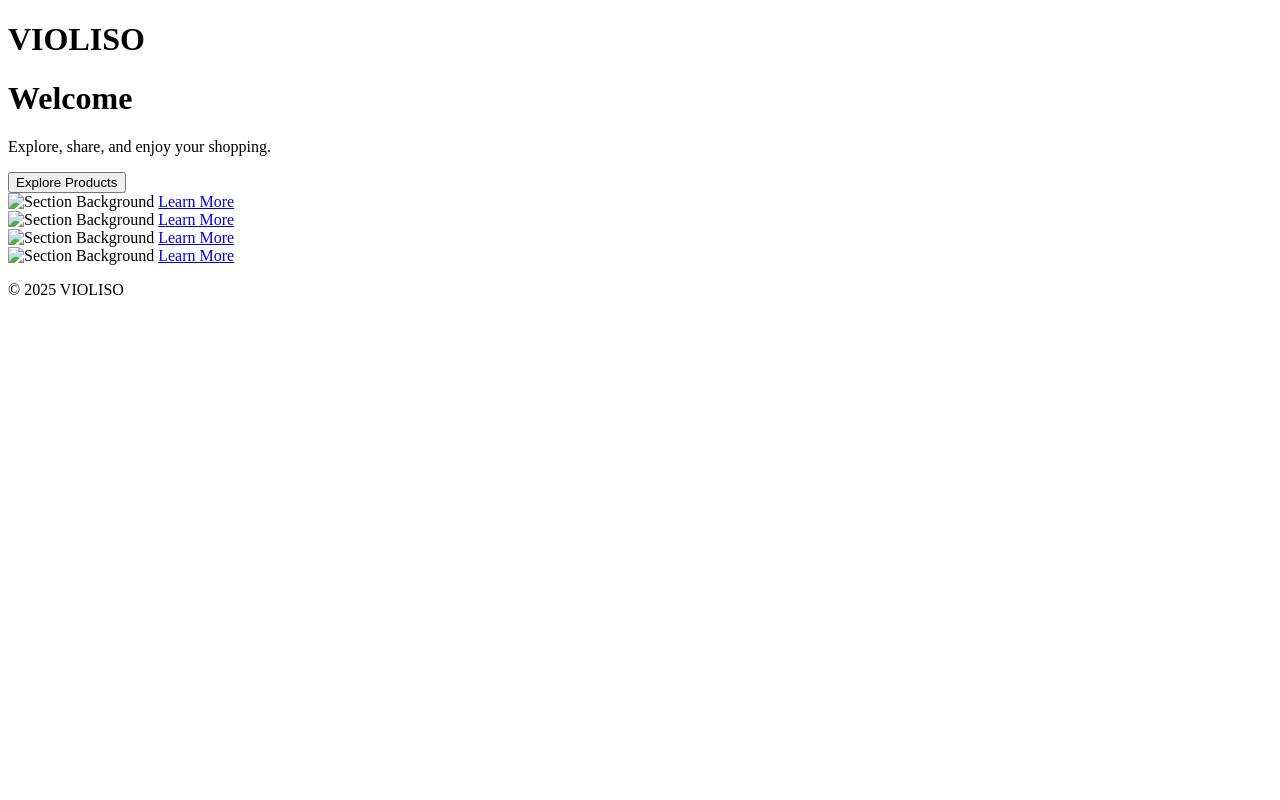
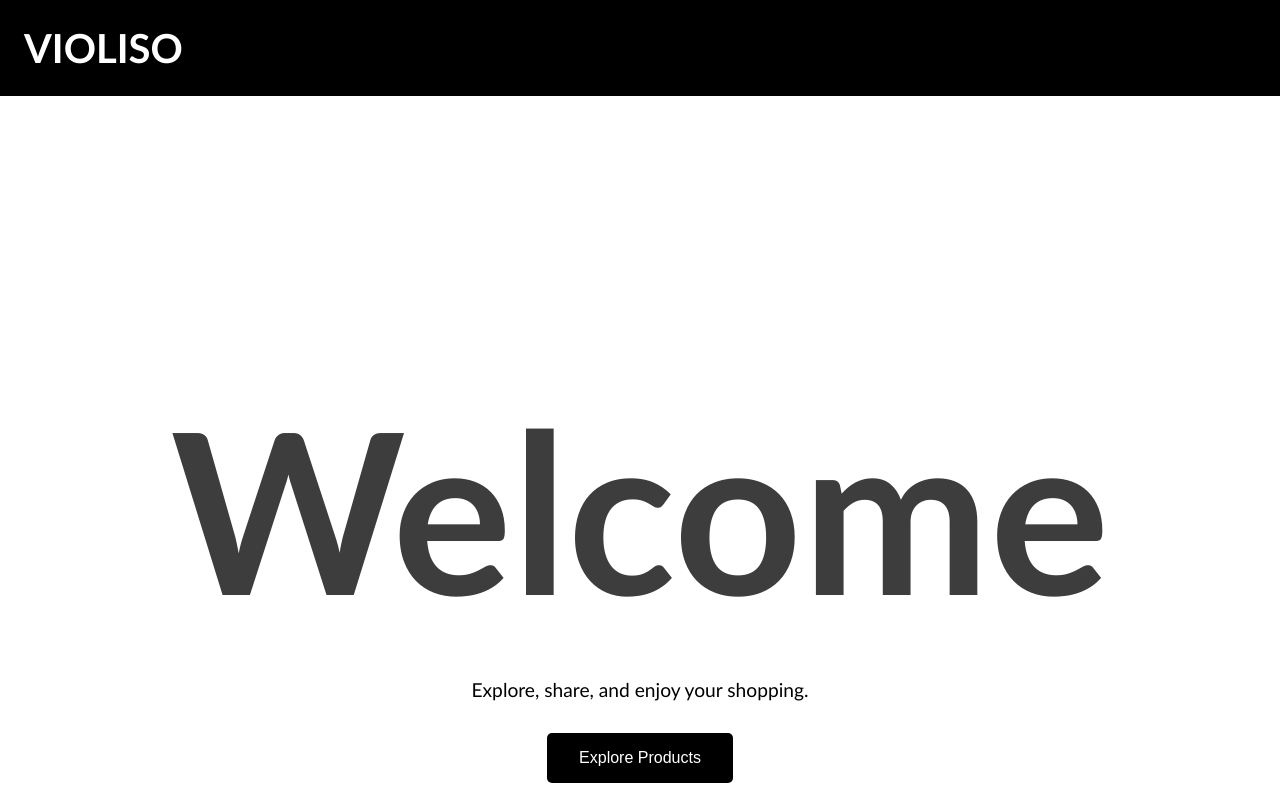
Before and after one commit to bakar145/buy-carry, a plain HTML site: page index.html in a window 1280 px wide. Shown: the top 800 px of the page. Drawn offline with Linux system fonts and the light colour scheme; a web font is replaced by a local one.

Commit message:
landing pagess

```diff
--- a/index.html
+++ b/index.html
@@ -24,7 +24,7 @@
     </div>
 
     <div id="section2" class="section">
-        <img src="Untitled design 2.jpg" alt="Section Background">
+        <img src="Untitled design2.jpg" alt="Section Background">
         <a href="#">Learn More</a>
     </div>
 
--- /dev/null
+++ b/styles.css
@@ -0,0 +1,131 @@
+/* CSS: styles.css */
+body {
+    margin: 0;
+    font-family: 'Trebuchet MS', Arial, sans-serif;
+    background: linear-gradient(to bottom, hsl(0, 0%, 100%), #2e2e2e);
+    color: #ffffff;
+    scroll-behavior: smooth;
+}
+
+header {
+    text-align: left;
+    padding: 1.5rem;
+    background: #000000;
+    box-shadow: 0 4px 8px rgba(0, 0, 0, 0.2);
+}
+
+header h1 {
+    font-size: 2.5rem;
+    margin: 0;
+    color: #ffffff;
+}
+
+.hero {
+    display: flex;
+    flex-direction: column;
+    align-items: center;
+    text-align: center;
+    padding: 8rem 2rem;
+    background: #ffffff;
+    color: #3d3d3d;
+}
+
+.hero h1 {
+    font-size: 14rem; /* Increased font size for 'Welcome' */
+    margin-bottom: 1rem;
+    color: #3d3d3d;
+}
+
+.hero p {
+    font-size: 1.2rem;
+    max-width: 600px;
+    margin-bottom: 2rem;
+    color: #000000;
+}
+
+.hero button {
+    background: #000000;
+    color: #fff;
+    padding: 1rem 2rem;
+    font-size: 1rem;
+    border: none;
+    border-radius: 5px;
+    cursor: pointer;
+    transition: background 0.3s;
+}
+
+.hero button:hover {
+    background: #363636;
+}
+
+.section {
+    min-height: 100vh;
+    padding: 4rem 2rem;
+    display: flex;
+    flex-direction: column;
+    align-items: center;
+    text-align: center;
+}
+
+.section:nth-child(odd) {
+    background: #ffffff;
+    color: #000000;
+}
+
+.section:nth-child(even) {
+    background: #ffffff;
+    color: #ffffff;
+}
+
+.section img {
+    max-width: 100%;
+    height: auto;
+    border-radius: 10px;
+    margin-bottom: 2rem;
+}
+
+.section a {
+    display: inline-block;
+    text-decoration: none;
+    background: #000000;
+    color: #fff;
+    padding: 0.8rem 1.5rem;
+    border-radius: 5px;
+    font-weight: bold;
+    transition: background 0.3s;
+}
+
+.section a:hover {
+    background: #363636;
+}
+
+footer {
+    background: #111;
+    color: #aaa;
+    text-align: center;
+    padding: 1rem;
+    margin-top: 2rem;
+}
+
+/* Responsive Design */
+@media (max-width: 768px) {
+    .hero {
+        padding: 4rem 1rem;
+    }
+
+    .hero h1 {
+        font-size: 8rem; /* Adjusted for smaller screens */
+    }
+
+    .hero p {
+        font-size: 1rem;
+    }
+
+    .section {
+        padding: 2rem 1rem;
+    }
+
+    header h1 {
+        font-size: 2rem;
+    }
+}
```
